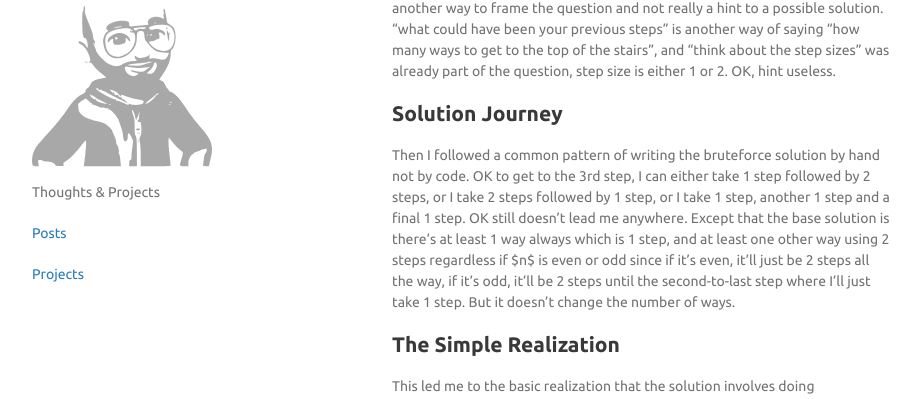
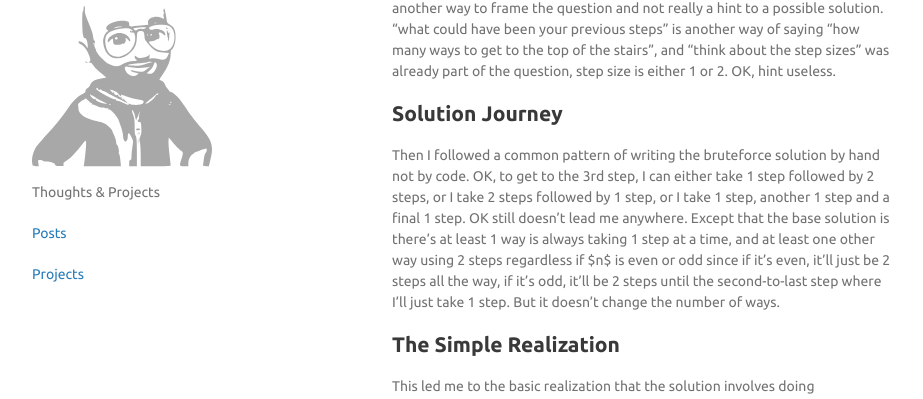
Before and after one commit to micophilip/micophilip.github.io, a Jekyll site: the page built from _posts/2026-03-22-Dynamic-Programming-Journey.md, in a window 1280 px wide and 900 px high, scrolled down 468 px. Shown: the part 113-512 px from the top of the window, without its empty margins (178-1101 px from the left). Built offline with Jekyll 4.4.1, drawn with Linux system fonts in a browser that asks for light colours; a script that is not in the unit is left out.

Commit message:
More typos

```diff
--- a/_posts/2026-03-22-Dynamic-Programming-Journey.md
+++ b/_posts/2026-03-22-Dynamic-Programming-Journey.md
@@ -19,7 +19,7 @@ I started with a LeetCode study plan for dynamic programming and the first probl
 
 ## Solution Journey
 
-Then I followed a common pattern of writing the bruteforce solution by hand not by code. OK to get to the 3rd step, I can either take 1 step followed by 2 steps, or I take 2 steps followed by 1 step, or I take 1 step, another 1 step and a final 1 step. OK still doesn't lead me anywhere. Except that the base solution is there's at least 1 way always which is 1 step, and at least one other way using 2 steps regardless if $n$ is even or odd since if it's even, it'll just be 2 steps all the way, if it's odd, it'll be 2 steps until the second-to-last step where I'll just take 1 step. But it doesn't change the number of ways.
+Then I followed a common pattern of writing the bruteforce solution by hand not by code. OK, to get to the 3rd step, I can either take 1 step followed by 2 steps, or I take 2 steps followed by 1 step, or I take 1 step, another 1 step and a final 1 step. OK still doesn't lead me anywhere. Except that the base solution is there's at least 1 way is always taking 1 step at a time, and at least one other way using 2 steps regardless if $n$ is even or odd since if it's even, it'll just be 2 steps all the way, if it's odd, it'll be 2 steps until the second-to-last step where I'll just take 1 step. But it doesn't change the number of ways.
 
 ## The Simple Realization
 
```
